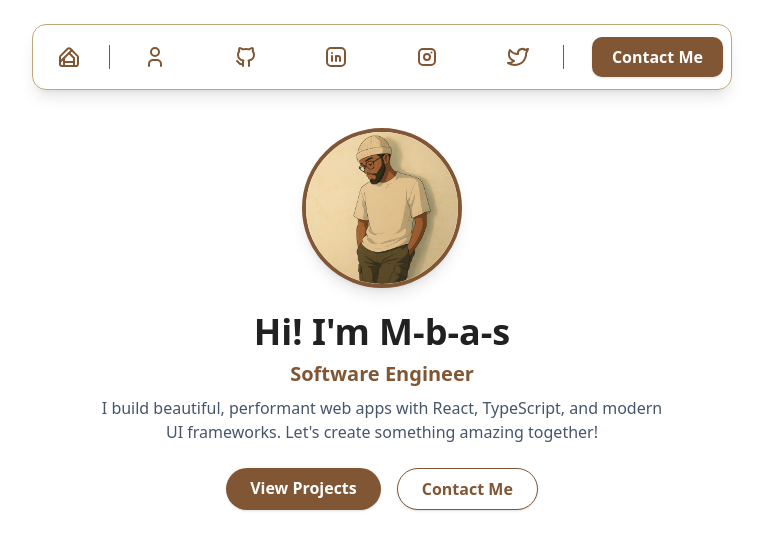
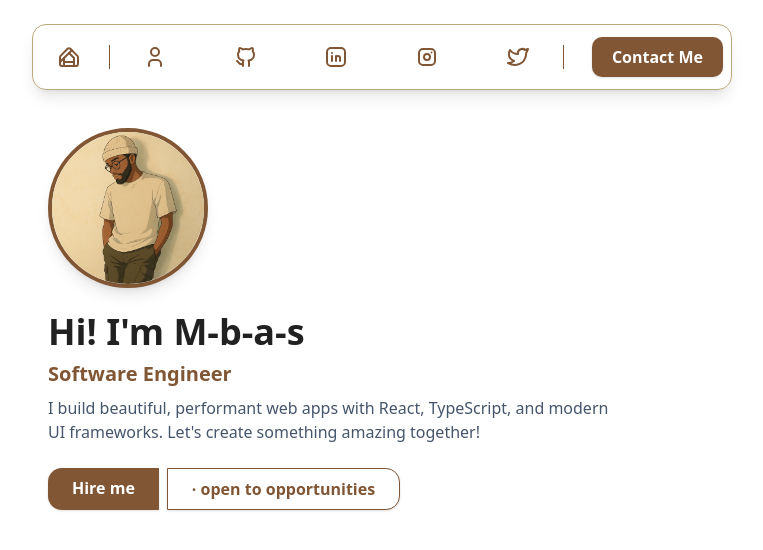
Before and after one commit to M-b-a-s/my-portfolio, a React (Vite) app: page / in a window 1280 px wide. Both pictures are taken after a click on the element "One". Shown: the top 550 px of the page, without its empty margins (258-1021 px from the left). Built offline with nearby package versions, Linux system fonts and the light colour scheme.

Commit message:
fix(Home): adjust layout and improve button styles for better alignment and clarity

```diff
--- a/src/components/Home.tsx
+++ b/src/components/Home.tsx
@@ -4,9 +4,10 @@ import meImg from "../assets/me.png";
 const Home = () => {
   return (
     <div>
-        <Navbar />
-        {/* Hero Section */}
-        <section className="flex flex-col items-center justify-center mt-32 px-4">
+      <Navbar />
+      {/* Hero Section */}
+      <div className="mx-auto w-[90vw] md:w-[700px] max-w-full">
+        <section className="flex flex-col justify-center mt-32 px-4 ">
           <div className="w-40 h-40 rounded-full overflow-hidden border-4 border-[#815634] shadow-lg mb-6 flex items-center justify-center bg-white">
             <img
               src={meImg}
@@ -16,26 +17,27 @@ const Home = () => {
           </div>
           <h1 className="text-4xl font-bold text-[#212121] mb-2">Hi! I'm M-b-a-s</h1>
           <h2 className="text-xl font-semibold text-[#815634] mb-2">Software Engineer</h2>
-          <p className="text-center text-slate-600 max-w-xl mb-6">
+          <p className="text-slate-600 max-w-xl mb-6">
             I build beautiful, performant web apps with React, TypeScript, and modern UI frameworks. Let's create something amazing together!
           </p>
-          <div className="flex gap-4">
+          <div className="flex gap-2">
             <a
               href="#projects"
-              className="bg-[#815634] hover:bg-[#312f2f] text-white font-semibold px-6 py-2 rounded-full shadow transition-colors duration-200"
+              className="bg-[#815634] hover:bg-[#312f2f] text-white font-semibold px-6 py-2 rounded-l-xl shadow transition-colors duration-200"
             >
-              View Projects
+              Hire me
             </a>
             <a
               href="#contact"
-              className="bg-white border border-[#815634] text-[#815634] font-semibold px-6 py-2 rounded-full shadow hover:bg-[#815634] hover:text-white transition-colors duration-200"
+              className="bg-white border border-[#815634] text-[#815634] font-semibold px-6 py-2 rounded-r-xl shadow hover:bg-[#815634] hover:text-white transition-colors duration-200"
             >
-              Contact Me
+              · open to opportunities
             </a>
           </div>
         </section>
+      </div>
     </div>
-  )
-}
+  );
+};
 
-export default Home
+export default Home;
```
